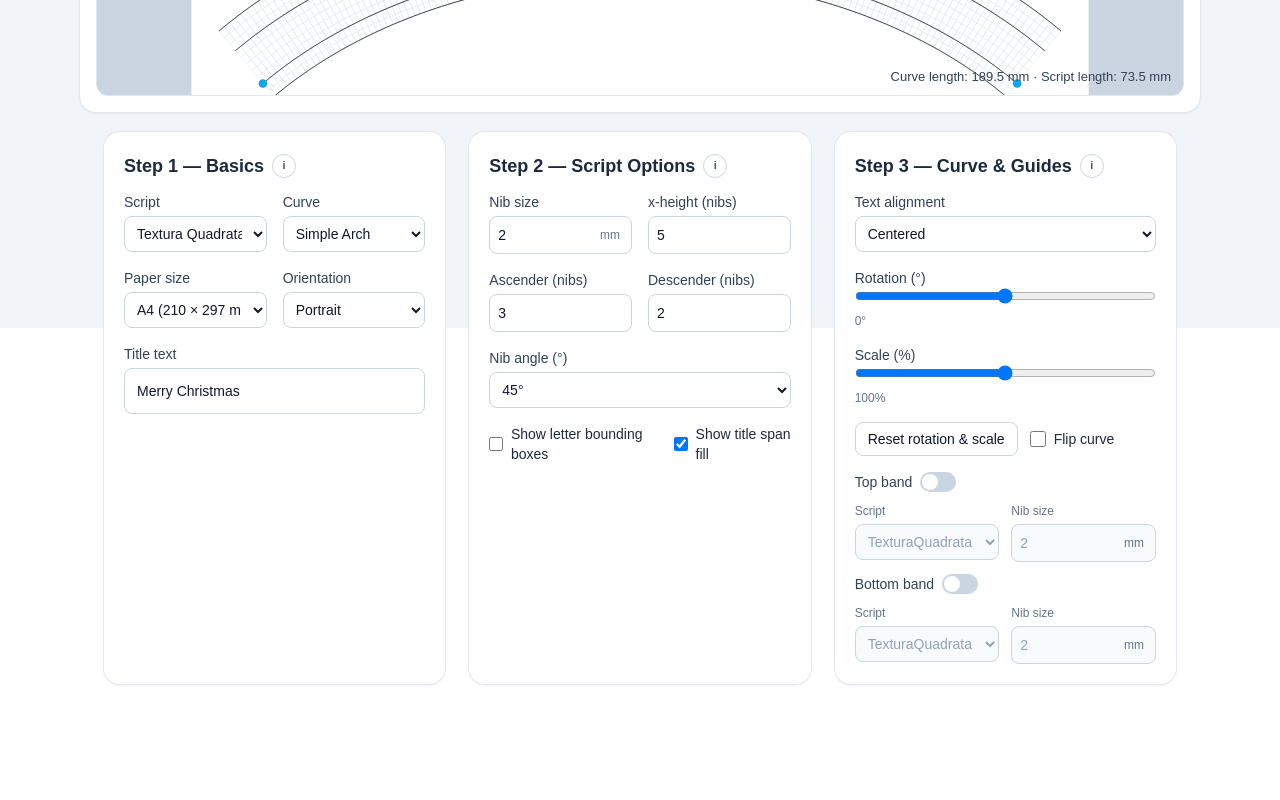
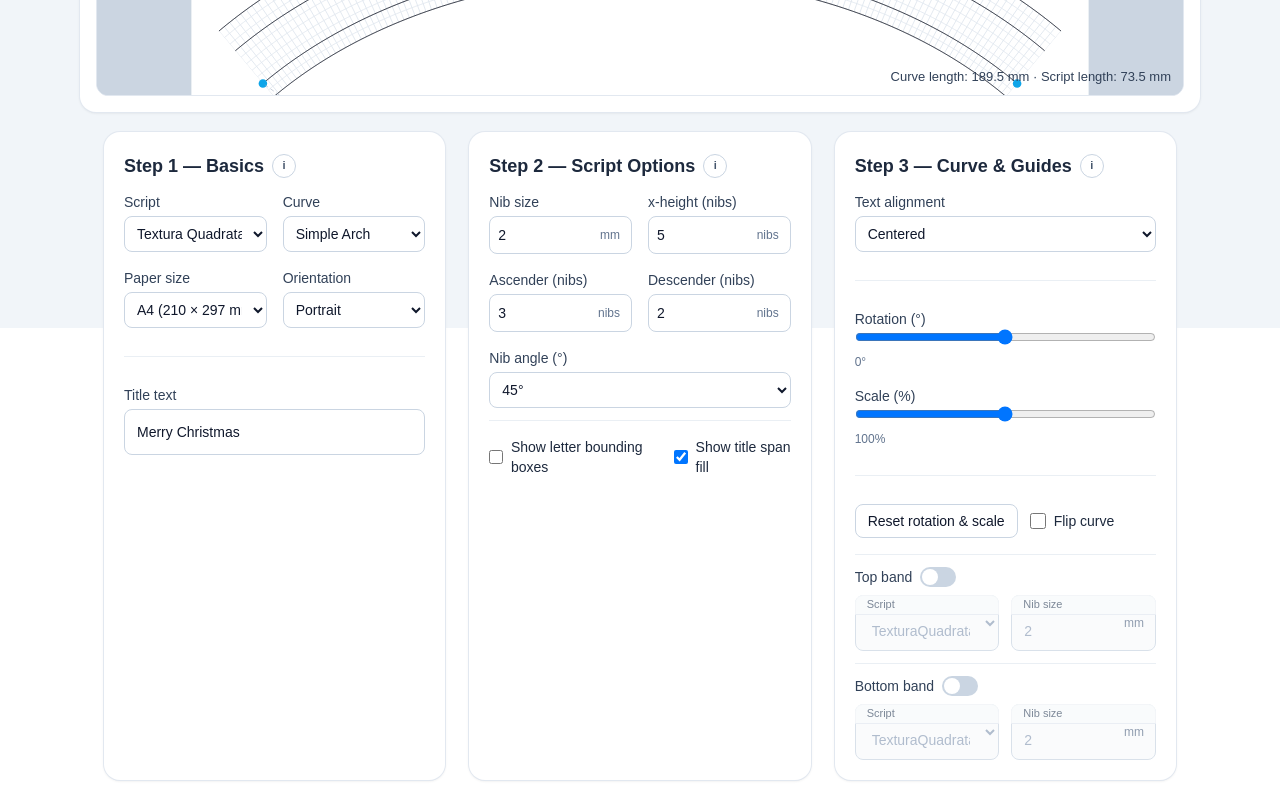
Before and after one commit to mashw/calligraphy-tools, a Next.js app: page /curve in a window 1280 px wide. Shown: the part 472-1272 px from the top of the page. Before the commit the page ends 1176 px from the top, so only its background shows below. Built offline with nearby package versions, Linux system fonts and the light colour scheme.

Commit message:
Refine curve band fields and guideline control separators

```diff
--- a/src/app/curve/page.tsx
+++ b/src/app/curve/page.tsx
@@ -142,6 +142,23 @@ function InfoTip({ title, children, className = '', side = 'right' }: InfoTipPro
         {children}
         <span className={`absolute ${arrow} w-0 h-0 border-8 border-transparent`} aria-hidden="true" />
       </div>
+    </div>
+  );
+}
+
+type InsetLabeledFieldProps = {
+  label: string;
+  disabled?: boolean;
+  children: React.ReactNode;
+};
+
+function InsetLabeledField({ label, disabled = false, children }: InsetLabeledFieldProps) {
+  return (
+    <div className={`relative ${disabled ? 'opacity-70' : ''}`}>
+      <div className="absolute inset-x-0 top-0 h-5 rounded-t-lg bg-slate-50/80 border-b border-slate-200 px-3 flex items-center z-10 pointer-events-none">
+        <span className="text-[11px] font-medium text-slate-600">{label}</span>
+      </div>
+      {children}
     </div>
   );
 }
@@ -954,7 +971,7 @@ export default function CurvedTitlePage() {
     [topBandScript, topBandSizeMM, xNib],
   );
   const topAscMM = useMemo(
-    () => (topBandScript === 'Copperplate' ? topBandSizeMM * (3 / 2) : topBandSizeMM * ascNib),
+    () => (topBandScript === 'Copperplate' ? topBandSizeMM * (2.5 / 2) : topBandSizeMM * ascNib),
     [topBandScript, topBandSizeMM, ascNib],
   );
   const topCapMM = useMemo(
@@ -997,7 +1014,7 @@ export default function CurvedTitlePage() {
     [bottomBandScript, bottomBandSizeMM, xNib],
   );
   const bottomDescMM = useMemo(
-    () => (bottomBandScript === 'Copperplate' ? bottomBandSizeMM * (3 / 2) : bottomBandSizeMM * descNib),
+    () => (bottomBandScript === 'Copperplate' ? bottomBandSizeMM * (2.5 / 2) : bottomBandSizeMM * descNib),
     [bottomBandScript, bottomBandSizeMM, descNib],
   );
   const bottomCapMM = useMemo(
@@ -2082,6 +2099,10 @@ export default function CurvedTitlePage() {
             </div>
 
             <div className="sm:col-span-2">
+              <div className="my-3 border-t border-slate-200/70" />
+            </div>
+
+            <div className="sm:col-span-2">
               <label className="font-medium text-slate-700">Title text</label>
               <input className="mt-1 w-full p-3 rounded-lg border border-slate-300 text-sm" value={text} onChange={e => setText(e.target.value)} />
             </div>
@@ -2118,8 +2139,9 @@ export default function CurvedTitlePage() {
               <div className="grid grid-cols-2 gap-4">
                 <div>
                   <label className="font-medium text-slate-700">X-height</label>
+                  <div className="relative mt-1">
                     <select
-                    className="mt-1 w-full p-2 rounded-lg border border-slate-300"
+                      className="w-full p-2 pr-10 rounded-lg border border-slate-300"
                       value={xHeightMM}
                       onChange={(e) => setXHeightMM(parseFloat(e.target.value))}
                     >
@@ -2129,6 +2151,8 @@ export default function CurvedTitlePage() {
                         </option>
                       ))}
                     </select>
+                    <span className="pointer-events-none select-none absolute right-3 top-1/2 -translate-y-1/2 text-xs font-medium text-slate-500">mm</span>
+                  </div>
                 </div>
                 <div>
 
@@ -2468,15 +2492,24 @@ export default function CurvedTitlePage() {
               </div>
               <div>
                 <label className="font-medium text-slate-700">x-height (nibs)</label>
-                <input type="number" step={0.5} min={1} max={8} className="mt-1 w-full p-2 rounded-lg border border-slate-300" value={xNib} onChange={e => setXNib(parseFloat(e.target.value || '5'))} />
+                <div className="relative mt-1">
+                  <input type="number" step={0.5} min={1} max={8} className="w-full p-2 pr-14 rounded-lg border border-slate-300" value={xNib} onChange={e => setXNib(parseFloat(e.target.value || '5'))} />
+                  <span className="pointer-events-none select-none absolute right-3 top-1/2 -translate-y-1/2 text-xs font-medium text-slate-500">nibs</span>
+                </div>
               </div>
               <div>
                 <label className="font-medium text-slate-700">Ascender (nibs)</label>
-                <input type="number" step={0.5} min={0} max={8} className="mt-1 w-full p-2 rounded-lg border border-slate-300" value={ascNib} onChange={e => setAscNib(parseFloat(e.target.value || '3'))} />
+                <div className="relative mt-1">
+                  <input type="number" step={0.5} min={0} max={8} className="w-full p-2 pr-14 rounded-lg border border-slate-300" value={ascNib} onChange={e => setAscNib(parseFloat(e.target.value || '3'))} />
+                  <span className="pointer-events-none select-none absolute right-3 top-1/2 -translate-y-1/2 text-xs font-medium text-slate-500">nibs</span>
+                </div>
               </div>
               <div>
                 <label className="font-medium text-slate-700">Descender (nibs)</label>
-                <input type="number" step={0.5} min={0} max={8} className="mt-1 w-full p-2 rounded-lg border border-slate-300" value={descNib} onChange={e => setDescNib(parseFloat(e.target.value || '2'))} />
+                <div className="relative mt-1">
+                  <input type="number" step={0.5} min={0} max={8} className="w-full p-2 pr-14 rounded-lg border border-slate-300" value={descNib} onChange={e => setDescNib(parseFloat(e.target.value || '2'))} />
+                  <span className="pointer-events-none select-none absolute right-3 top-1/2 -translate-y-1/2 text-xs font-medium text-slate-500">nibs</span>
+                </div>
               </div>
               <div className="col-span-2">
                 <label className="font-medium text-slate-700">Nib angle (°)</label>
@@ -2493,6 +2526,7 @@ export default function CurvedTitlePage() {
             </div>
           )}
 
+          <div className="my-3 border-t border-slate-200/70" />
           <div className="mt-4 flex items-center gap-4">
             <label className="inline-flex items-center gap-2 text-sm text-slate-800">
               <input
@@ -2534,6 +2568,7 @@ export default function CurvedTitlePage() {
               </select>
             </div>
 
+            <div className="my-3 border-t border-slate-200/70" />
             <div>
               <label className="font-medium text-slate-700">Rotation (°)</label>
               <input type="range" min={-30} max={30} step={1} value={rotDeg} onChange={e => setRotDeg(parseInt(e.target.value, 10))} className="w-full" />
@@ -2546,6 +2581,7 @@ export default function CurvedTitlePage() {
               <div className="text-xs text-slate-500 mt-1">{scalePct}%</div>
             </div>
 
+            <div className="my-3 border-t border-slate-200/70" />
             <div className="flex flex-wrap items-center gap-3">
               <button onMouseDown={e => e.preventDefault()} onClick={resetTransform} className="px-3 py-1.5 text-sm rounded-lg border border-slate-300 bg-white hover:bg-slate-50">
                 Reset rotation &amp; scale
@@ -2563,6 +2599,7 @@ export default function CurvedTitlePage() {
           </div>
 
           <div className="mt-4 space-y-3">
+            <div className="my-3 border-t border-slate-200/70" />
             <div className="space-y-2">
               <div className="flex items-center gap-2">
                 <div className="text-sm font-medium text-slate-700">Top band</div>
@@ -2573,10 +2610,9 @@ export default function CurvedTitlePage() {
                 </label>
               </div>
               <div className="grid grid-cols-2 gap-3">
-                <div>
-                  <label className="text-xs font-medium text-slate-500">Script</label>
+                <InsetLabeledField label="Script" disabled={!topBandEnabled}>
                   <select
-                    className="mt-1 w-full p-2 rounded-lg border border-slate-300 disabled:bg-slate-50 disabled:text-slate-400"
+                    className="w-full h-14 pt-6 pb-2 px-3 rounded-lg border border-slate-300 disabled:bg-slate-50 disabled:text-slate-400"
                     value={topBandScript}
                     onChange={e => setTopBandScript(e.target.value as ScriptId)}
                     disabled={!topBandEnabled}
@@ -2585,25 +2621,25 @@ export default function CurvedTitlePage() {
                     <option value="Fraktur">Fraktur</option>
                     <option value="Copperplate">Copperplate</option>
                   </select>
-                </div>
-                <div>
-                  <label className="text-xs font-medium text-slate-500">{topBandScript === 'Copperplate' ? 'x-height' : 'Nib size'}</label>
-                  <div className="relative mt-1">
+                </InsetLabeledField>
+                <InsetLabeledField label={topBandScript === 'Copperplate' ? 'x-height' : 'Nib size'} disabled={!topBandEnabled}>
+                  <div className="relative">
                     <input
                       type="number"
                       step="any"
                       min={0.2}
-                      className="w-full p-2 pr-10 rounded-lg border border-slate-300 disabled:bg-slate-50 disabled:text-slate-400"
+                      className="w-full h-14 pt-6 pb-2 pl-3 pr-10 rounded-lg border border-slate-300 disabled:bg-slate-50 disabled:text-slate-400"
                       value={topBandSizeText}
                       onChange={e => setTopBandSizeText(e.target.value)}
                       disabled={!topBandEnabled}
                     />
                     <span className="pointer-events-none select-none absolute right-3 top-1/2 -translate-y-1/2 text-xs font-medium text-slate-500">mm</span>
                   </div>
-                </div>
-              </div>
-            </div>
-
+                </InsetLabeledField>
+              </div>
+            </div>
+
+            <div className="my-3 border-t border-slate-200/70" />
             <div className="space-y-2">
               <div className="flex items-center gap-2">
                 <div className="text-sm font-medium text-slate-700">Bottom band</div>
@@ -2614,10 +2650,9 @@ export default function CurvedTitlePage() {
                 </label>
               </div>
               <div className="grid grid-cols-2 gap-3">
-                <div>
-                  <label className="text-xs font-medium text-slate-500">Script</label>
+                <InsetLabeledField label="Script" disabled={!bottomBandEnabled}>
                   <select
-                    className="mt-1 w-full p-2 rounded-lg border border-slate-300 disabled:bg-slate-50 disabled:text-slate-400"
+                    className="w-full h-14 pt-6 pb-2 px-3 rounded-lg border border-slate-300 disabled:bg-slate-50 disabled:text-slate-400"
                     value={bottomBandScript}
                     onChange={e => setBottomBandScript(e.target.value as ScriptId)}
                     disabled={!bottomBandEnabled}
@@ -2626,22 +2661,21 @@ export default function CurvedTitlePage() {
                     <option value="Fraktur">Fraktur</option>
                     <option value="Copperplate">Copperplate</option>
                   </select>
-                </div>
-                <div>
-                  <label className="text-xs font-medium text-slate-500">{bottomBandScript === 'Copperplate' ? 'x-height' : 'Nib size'}</label>
-                  <div className="relative mt-1">
+                </InsetLabeledField>
+                <InsetLabeledField label={bottomBandScript === 'Copperplate' ? 'x-height' : 'Nib size'} disabled={!bottomBandEnabled}>
+                  <div className="relative">
                     <input
                       type="number"
                       step="any"
                       min={0.2}
-                      className="w-full p-2 pr-10 rounded-lg border border-slate-300 disabled:bg-slate-50 disabled:text-slate-400"
+                      className="w-full h-14 pt-6 pb-2 pl-3 pr-10 rounded-lg border border-slate-300 disabled:bg-slate-50 disabled:text-slate-400"
                       value={bottomBandSizeText}
                       onChange={e => setBottomBandSizeText(e.target.value)}
                       disabled={!bottomBandEnabled}
                     />
                     <span className="pointer-events-none select-none absolute right-3 top-1/2 -translate-y-1/2 text-xs font-medium text-slate-500">mm</span>
                   </div>
-                </div>
+                </InsetLabeledField>
               </div>
             </div>
           </div>
```
Lines whose indentation alone changed are shown as unchanged.
